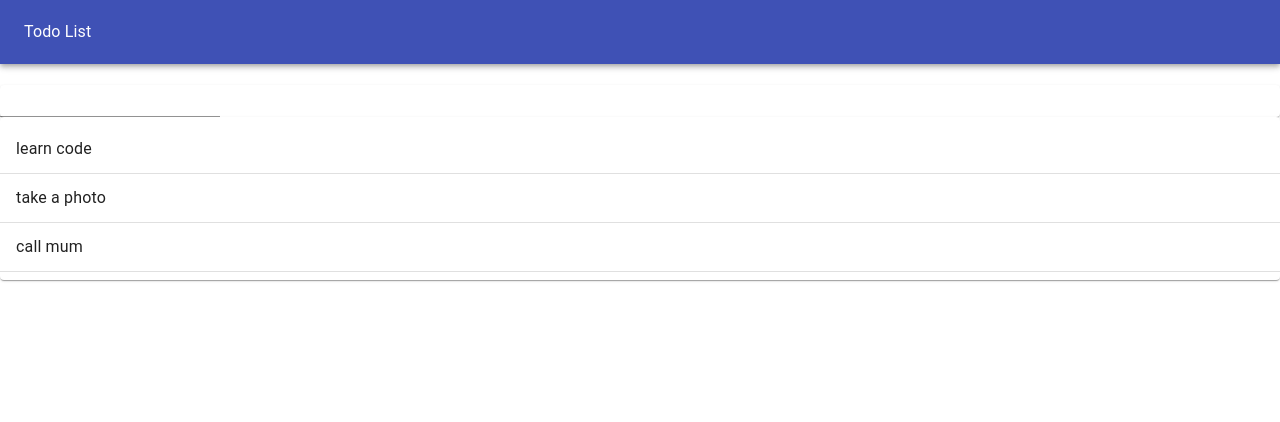
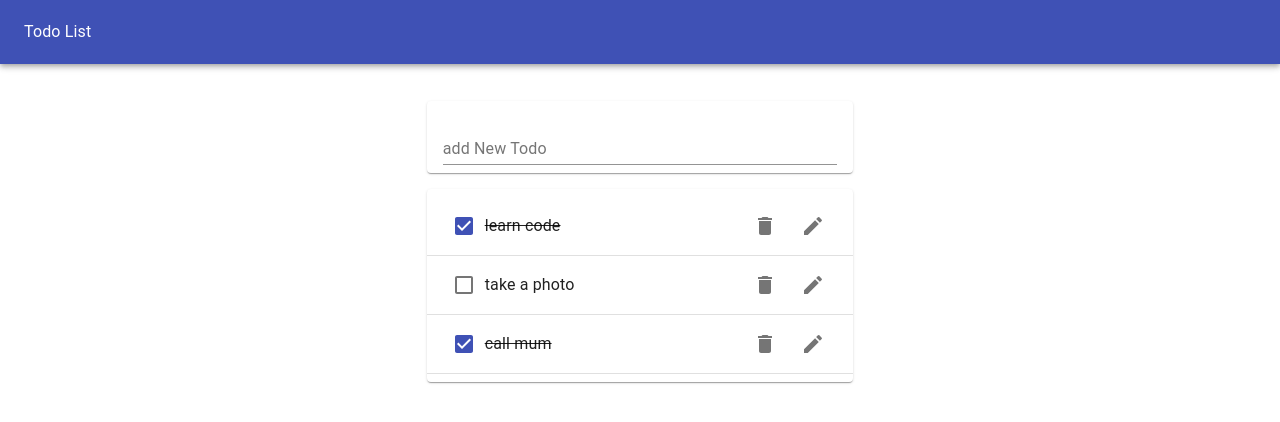
Before and after one commit to xiaomingfu/todo, a React (Create React App) app: page / in a window 1280 px wide. Shown: the top 422 px of the page. Built offline with nearby package versions, Linux system fonts and the light colour scheme.

Commit message:
add todo

```diff
--- a/package.json
+++ b/package.json
@@ -4,6 +4,7 @@
   "private": true,
   "dependencies": {
     "@material-ui/core": "^4.5.1",
+    "@material-ui/icons": "^4.5.1",
     "react": "^16.10.2",
     "react-dom": "^16.10.2",
     "react-scripts": "3.2.0"
--- /dev/null
+++ b/src/Todo.js
@@ -0,0 +1,29 @@
+import React from "react";
+import ListItem from "@material-ui/core/listItem";
+import ListItemText from "@material-ui/core/listItemText";
+import Checkbox from "@material-ui/core/Checkbox";
+import IconButton from "@material-ui/core/IconButton";
+import DeleteIcon from "@material-ui/icons/Delete";
+import EditIcon from "@material-ui/icons/Edit";
+import ListItemSecondaryAction from "@material-ui/core/ListItemSecondaryAction";
+function Todo({ todo, completed }) {
+  return (
+    <ListItem>
+      <Checkbox color="primary" tabIndex={-1} checked={completed}></Checkbox>
+      <ListItemText
+        style={{ textDecoration: completed ? "line-through" : "none" }}
+      >
+        {todo}
+      </ListItemText>
+      <ListItemSecondaryAction>
+        <IconButton arial-label="Delete">
+          <DeleteIcon />
+        </IconButton>
+        <IconButton arial-label="Edit">
+          <EditIcon />
+        </IconButton>
+      </ListItemSecondaryAction>
+    </ListItem>
+  );
+}
+export default Todo;
--- a/src/TodoApp.js
+++ b/src/TodoApp.js
@@ -33,8 +33,12 @@ function TodoApp() {
           <Typography color="inherit">Todo List</Typography>
         </Toolbar>
       </AppBar>
-      <TodoForm addTodo={addTodo} />
-      <TodoList todos={todos} />
+      <Grid container justify="center" style={{ marginTop: "1rem" }}>
+        <Grid item xs={11} md={8} lg={4}>
+          <TodoForm addTodo={addTodo} />
+          <TodoList todos={todos} />
+        </Grid>
+      </Grid>
     </Paper>
   );
 }
--- a/src/TodoForm.js
+++ b/src/TodoForm.js
@@ -10,10 +10,16 @@ function TodoForm({ addTodo }) {
     reset();
   };
   return (
-    <Paper>
+    <Paper style={{ margin: "1rem 0", padding: "0 1rem" }}>
       <form onSubmit={handleSubmit}>
         <h1>{value}</h1>
-        <TextField value={value} onChange={handleChange} />
+        <TextField
+          value={value}
+          onChange={handleChange}
+          label="add New Todo"
+          margin="normal"
+          fullWidth
+        />
       </form>
     </Paper>
   );
--- a/src/TodoList.js
+++ b/src/TodoList.js
@@ -1,9 +1,10 @@
 import React, { useState } from "react";
 import Divider from "@material-ui/core/divider";
 import List from "@material-ui/core/list";
-import ListItem from "@material-ui/core/listItem";
-import ListItemText from "@material-ui/core/listItemText";
+
 import Paper from "@material-ui/core/paper";
+
+import Todo from "./Todo";
 
 function TodoList(props) {
   return (
@@ -11,9 +12,7 @@ function TodoList(props) {
       <List>
         {props.todos.map(todo => (
           <>
-            <ListItem>
-              <ListItemText>{todo.task}</ListItemText>
-            </ListItem>
+            <Todo todo={todo.task} key={todo.id} completed={todo.completed} />
             <Divider />
           </>
         ))}
```
Also changed, not shown: 1 other file (tests, documents, lock files or other folders).
